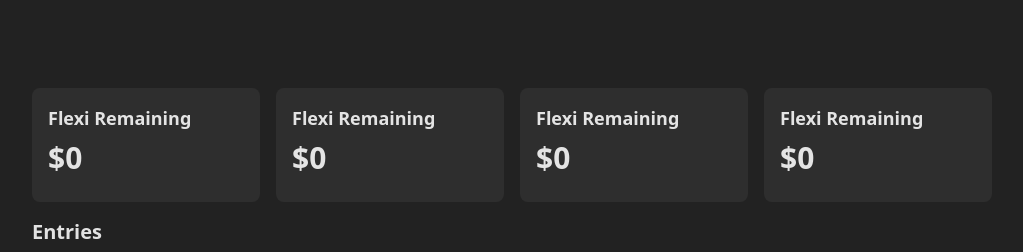
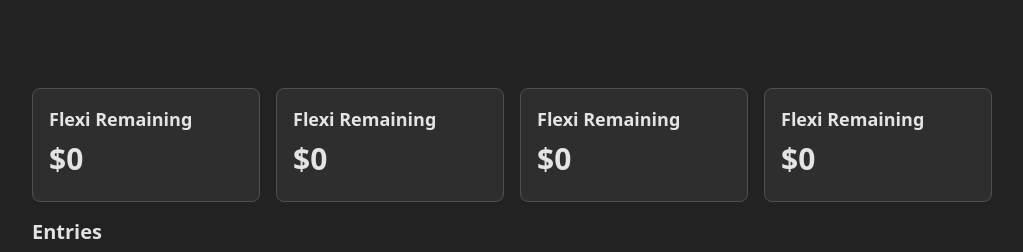
Before and after one commit to nishoof/flexi, a React (Vite) app in the folder frontend/: page / in a window 1280 px wide. Shown: the top 252 px of the page, without its empty margins (128-1151 px from the left). Built offline with nearby package versions, Linux system fonts and the light colour scheme; no server answers.

Commit message:
feat: add border to stat card

```diff
--- a/frontend/src/components/StatCard.tsx
+++ b/frontend/src/components/StatCard.tsx
@@ -1,10 +1,8 @@
-function StatCard({ title, value }: { title: string; value: number }) {
+export default function StatCard({ title, value }: Readonly<{ title: string; value: number }>) {
   return (
-    <div className="grow aspect-2/1 bg-(--background-light) p-4 rounded-lg">
+    <div className="grow aspect-2/1 bg-(--background-light) p-4 rounded-lg border border-(--border)">
       <h2 className="text-lg font-semibold mb-2">{title}</h2>
       <p className="text-3xl font-bold">${value}</p>
     </div>
   );
 }
-
-export default StatCard;
```
